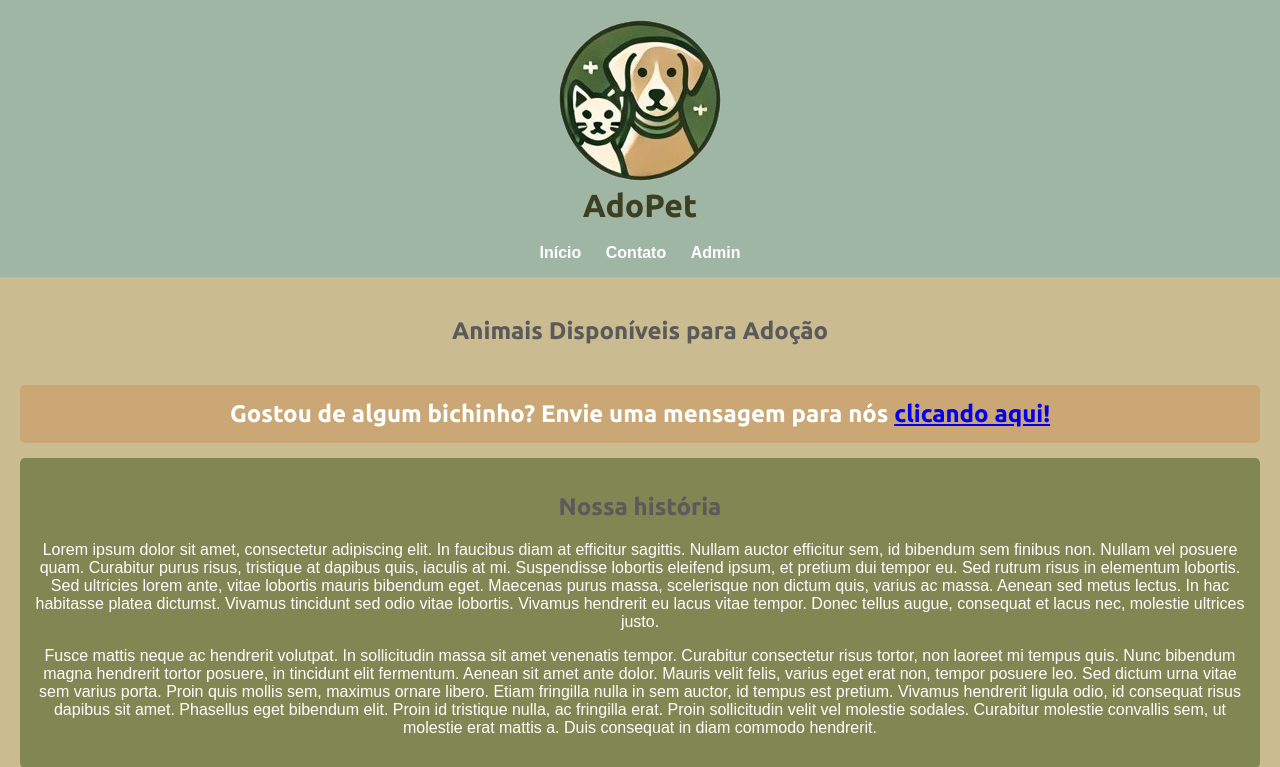
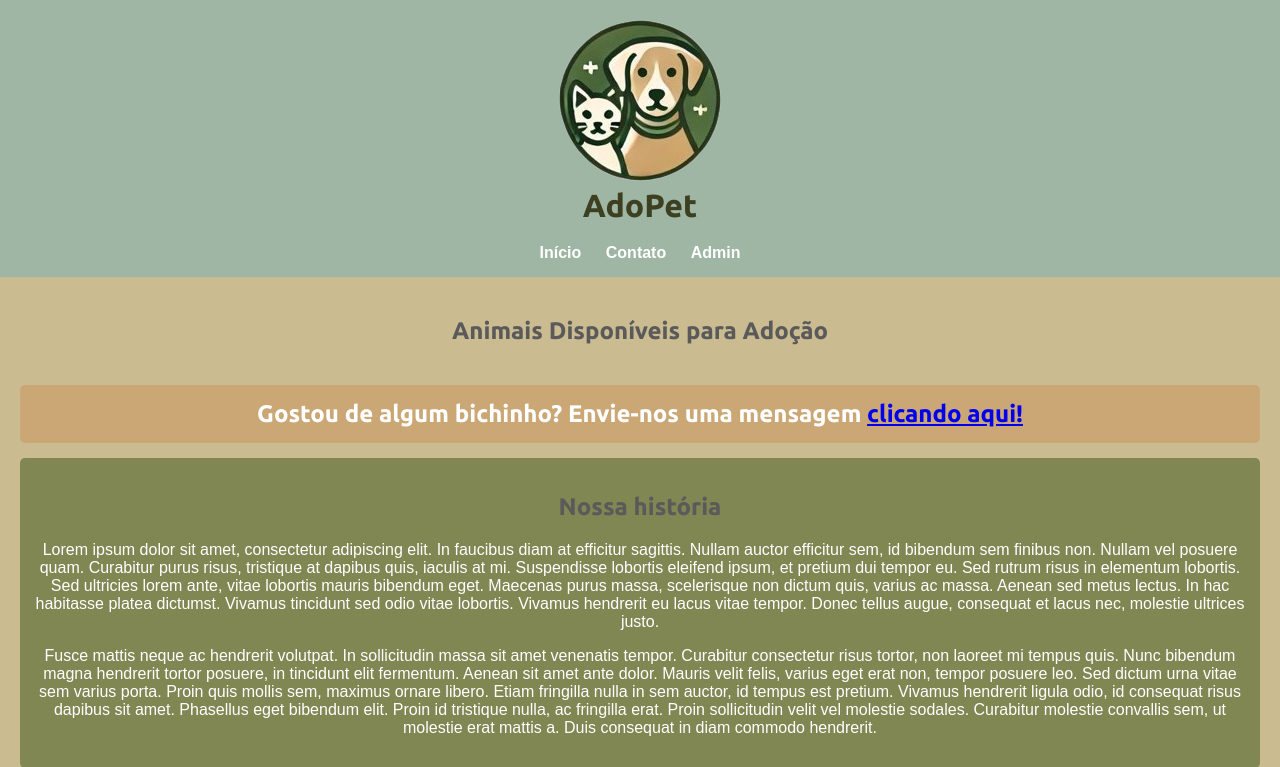
Before and after one commit to anapaulafo/SITE_EXTENSAO, a Flask app: page / in a window 1280 px wide. Shown: the top 767 px of the page. Run offline with Flask 3, Linux system fonts and the light colour scheme; some web fonts are replaced.

Commit message:
Adicionando Read Me

```diff
--- a/templates/index.html
+++ b/templates/index.html
@@ -11,7 +11,7 @@
                 </div>
             {% endfor %}
         </div>
-        <h2 id="Call">Gostou de algum bichinho? Envie uma mensagem para nós <a href="{{ url_for('contato') }}">clicando aqui!</a></h2>
+        <h2 id="Call">Gostou de algum bichinho? Envie-nos uma mensagem <a href="{{ url_for('contato') }}">clicando aqui!</a></h2>
         <div id="Historia">
         <h2>Nossa história</h2>
         <p>Lorem ipsum dolor sit amet, consectetur adipiscing elit. In faucibus diam at efficitur sagittis. Nullam auctor efficitur sem, id bibendum sem finibus non. Nullam vel posuere quam. Curabitur purus risus, tristique at dapibus quis, iaculis at mi. Suspendisse lobortis eleifend ipsum, et pretium dui tempor eu. Sed rutrum risus in elementum lobortis. Sed ultricies lorem ante, vitae lobortis mauris bibendum eget. Maecenas purus massa, scelerisque non dictum quis, varius ac massa. Aenean sed metus lectus. In hac habitasse platea dictumst. Vivamus tincidunt sed odio vitae lobortis. Vivamus hendrerit eu lacus vitae tempor. Donec tellus augue, consequat et lacus nec, molestie ultrices justo.</p>
```
Also changed, not shown: static/README.md (added).
